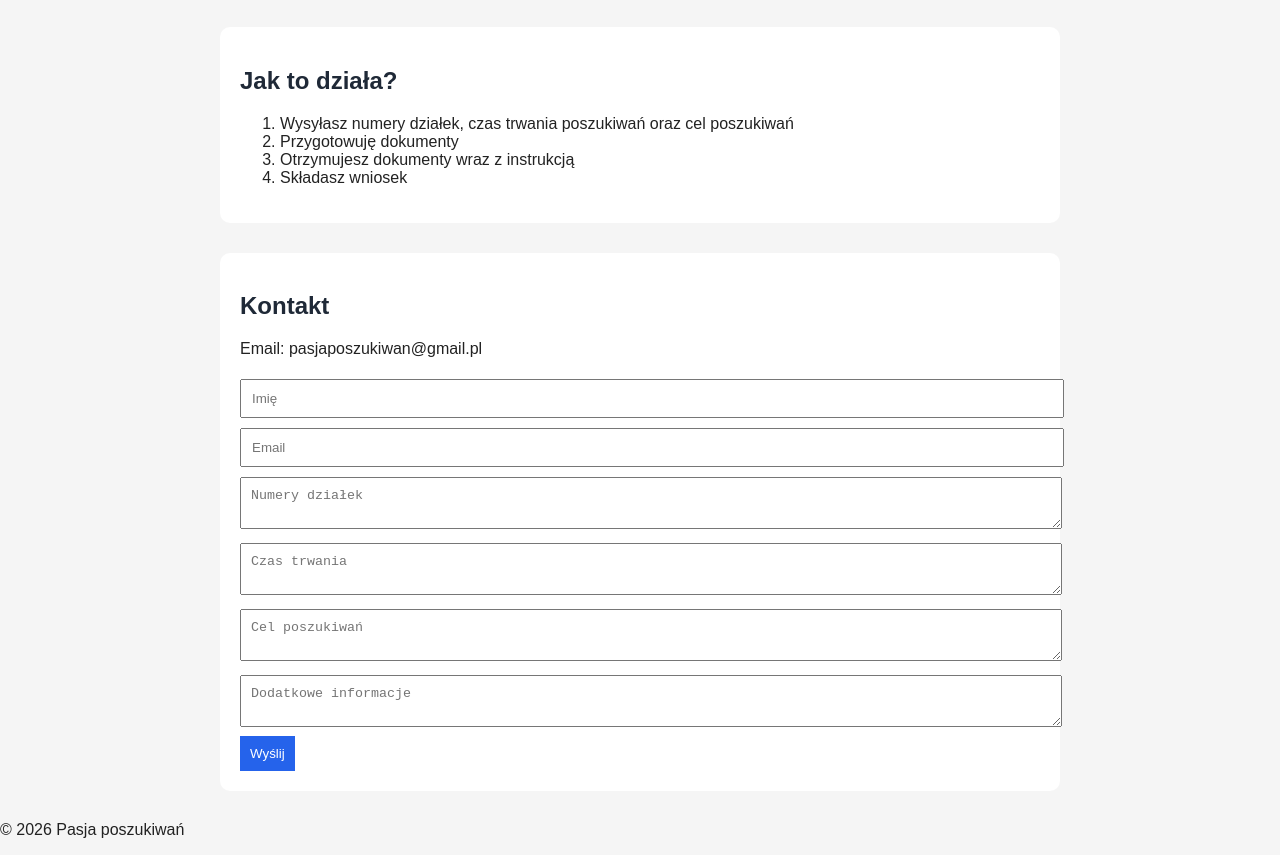
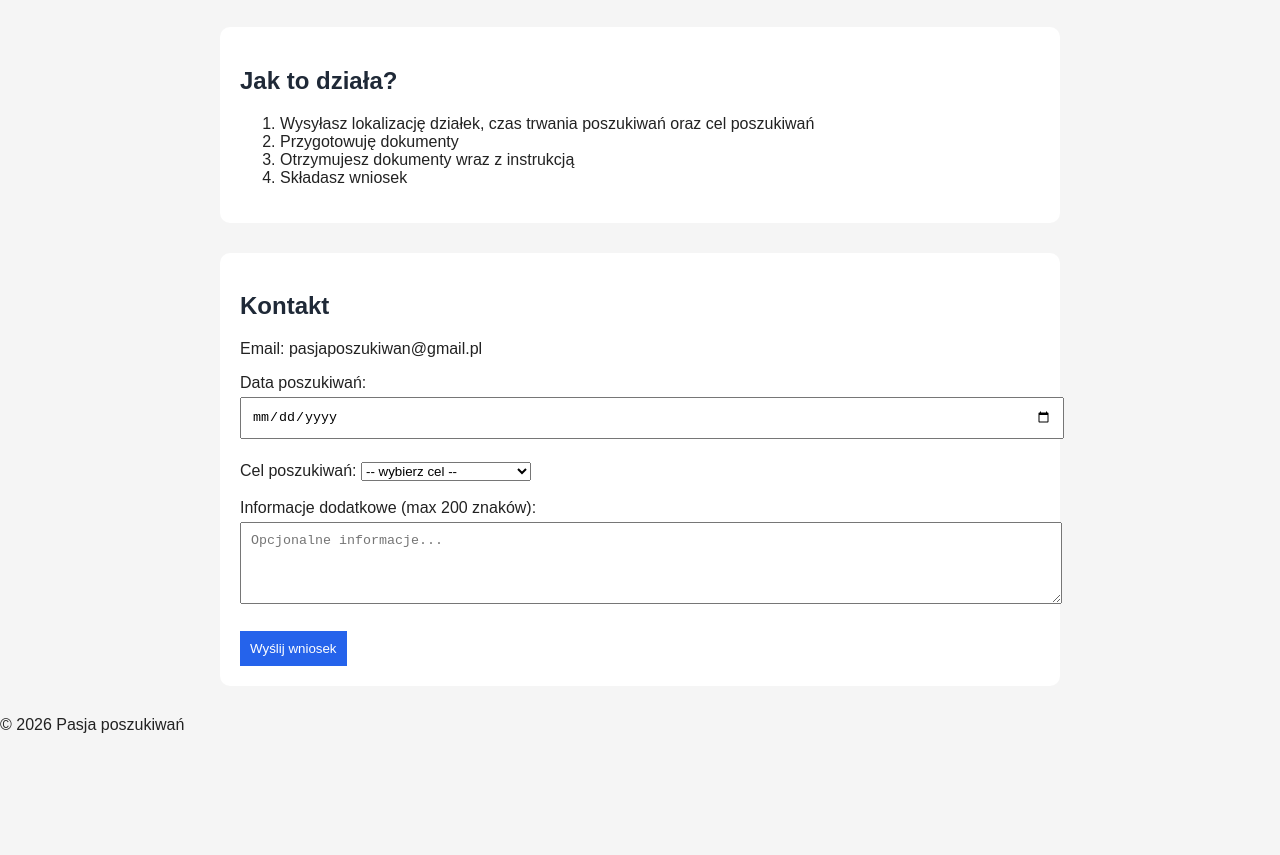
Before and after one commit to JakubSosnicki/jakubsosnicki.github.io, a plain HTML site: page index.html in a window 1280 px wide. Shown: the part 441-1296 px from the top of the page. After the commit the page ends 1191 px from the top, so only its background shows below. Drawn offline with Linux system fonts and the light colour scheme.

Commit message:
Aktualizacja formularza zgłoszeniowego

```diff
--- a/index.html
+++ b/index.html
@@ -28,7 +28,7 @@
 <section>
   <h2>Jak to działa?</h2>
   <ol>
-    <li>Wysyłasz numery działek, czas trwania poszukiwań oraz cel poszukiwań</li>
+    <li>Wysyłasz lokalizację działek, czas trwania poszukiwań oraz cel poszukiwań</li>
     <li>Przygotowuję dokumenty</li>
     <li>Otrzymujesz dokumenty wraz z instrukcją</li>
     <li>Składasz wniosek</li>
@@ -39,15 +39,36 @@
   <h2>Kontakt</h2>
   <p>Email: pasjaposzukiwan@gmail.pl</p>
 
-  <form>
-    <input type="text" placeholder="Imię" required>
-    <input type="email" placeholder="Email" required>
-    <textarea placeholder="Numery działek"></textarea>
-    <textarea placeholder="Czas trwania"></textarea>
-    <textarea placeholder="Cel poszukiwań"></textarea>
-    <textarea placeholder="Dodatkowe informacje"></textarea>
-    <button type="submit">Wyślij</button>
-  </form>
+  <form action="submit.php" method="post">
+
+  <!-- DATA -->
+  <label for="data">Data poszukiwań:</label>
+  <input type="date" id="data" name="data" required>
+
+  <br><br>
+
+  <!-- CEL POSZUKIWAŃ -->
+  <label for="cel">Cel poszukiwań:</label>
+  <select id="cel" name="cel" required>
+    <option value="">-- wybierz cel --</option>
+    <option value="rekonesans">Rekonesans terenu</option>
+    <option value="poszukiwanie_zabytkow">Poszukiwanie zabytków</option>
+    <option value="edukacyjne">Edukacyjne / historyczne</option>
+    <option value="inne">Inne</option>
+  </select>
+
+  <br><br>
+
+  <!-- INFORMACJE DODATKOWE -->
+  <label for="info">Informacje dodatkowe (max 200 znaków):</label><br>
+  <textarea id="info" name="info" maxlength="200" rows="4" cols="40"
+    placeholder="Opcjonalne informacje..."></textarea>
+
+  <br><br>
+
+  <button type="submit">Wyślij wniosek</button>
+
+</form>
 </section>
 
 <footer>
```
